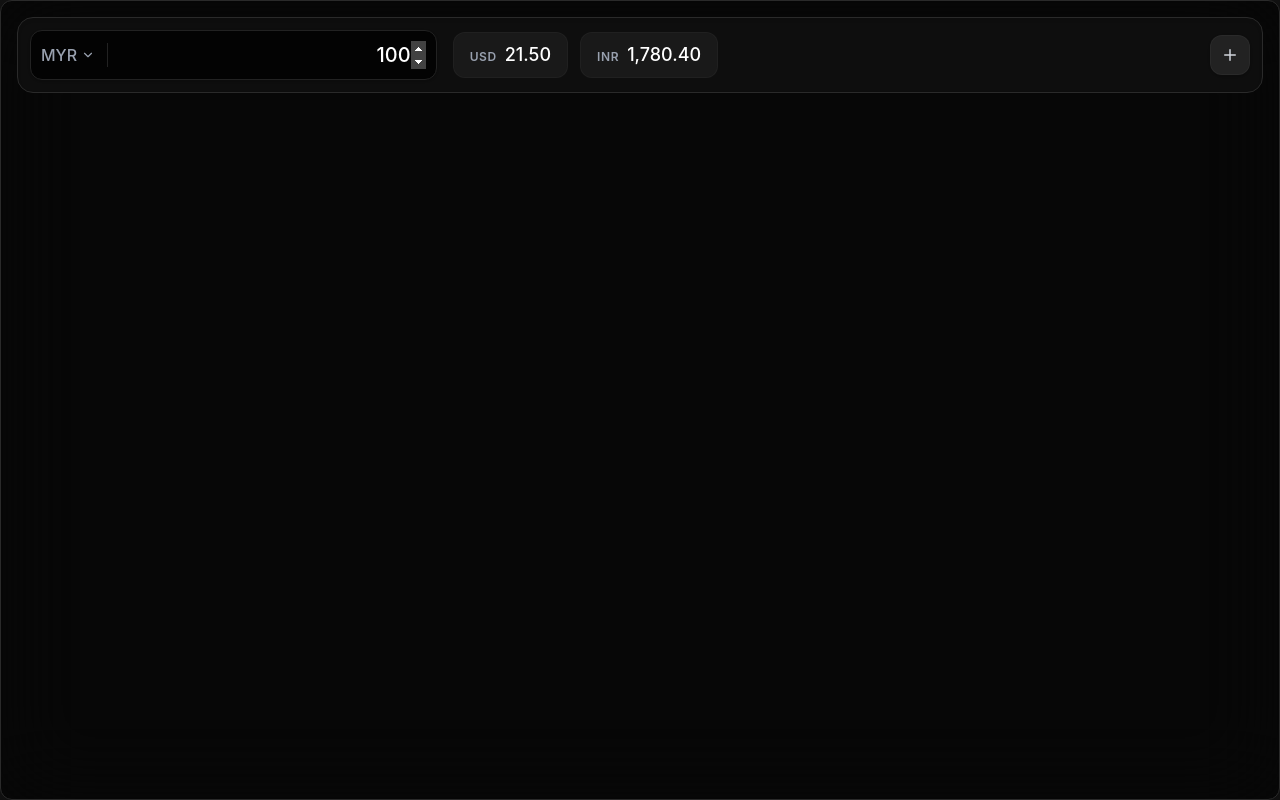
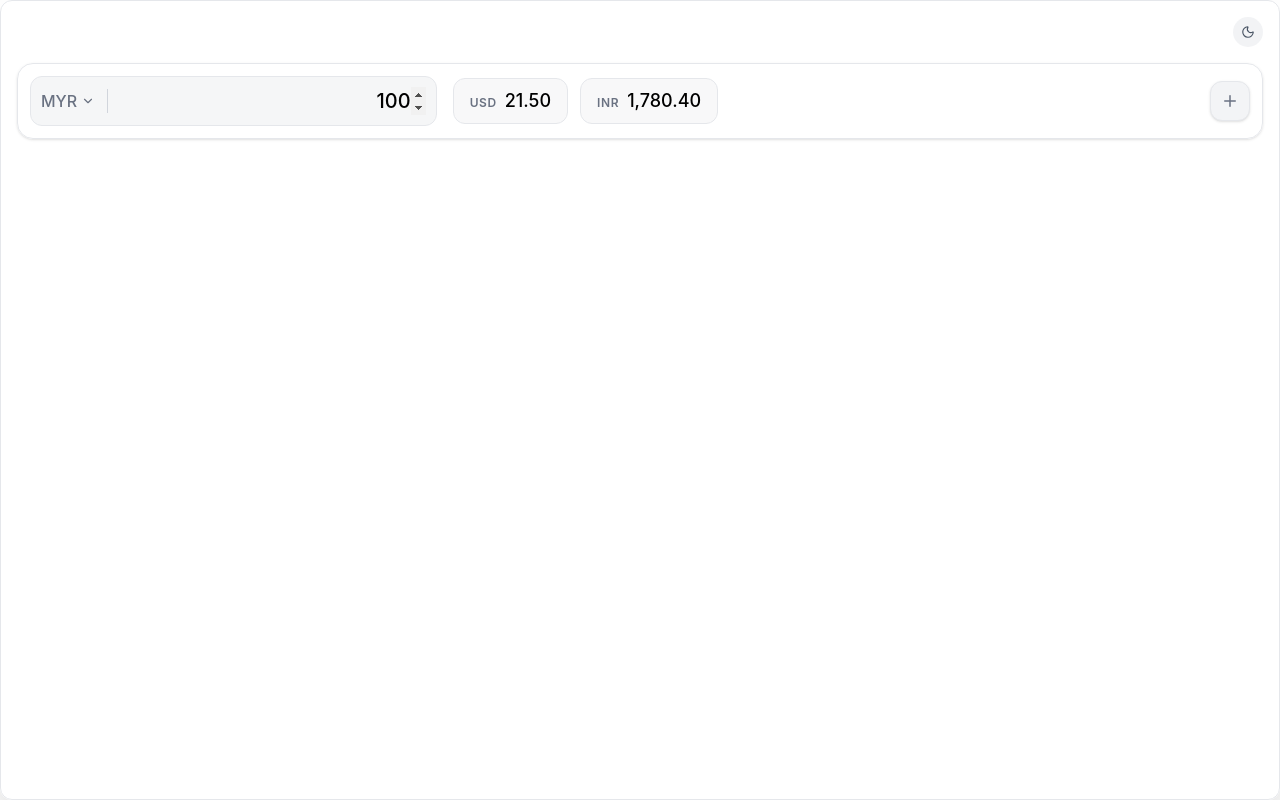
Before and after one commit to raunaqness/fluxbox, a React (Vite) app: page / in a window 1280 px wide. Built offline with nearby package versions, Linux system fonts and the light colour scheme.

Commit message:
Support Light/Dark Themes with Light Default

```diff
--- a/src/App.css
+++ b/src/App.css
@@ -2,31 +2,18 @@
 
 @theme {
   --font-sans: "Inter", -apple-system, BlinkMacSystemFont, "Segoe UI", Roboto, Helvetica, Arial, sans-serif;
-  --color-base-900: #000000;
-  --color-base-800: #111111;
-  --color-base-700: #222222;
-  --color-base-600: #333333;
-  --color-border: #2a2a2a;
 }
 
-@custom-variant dark (&:is(.dark *));
-
-:root {
-  /* Set color-scheme to dark because this is a dark-mode first design */
-  color-scheme: dark;
-}
+@variant dark (&:is(.dark *));
 
 body {
   margin: 0;
   padding: 0;
-  /* `bg-transparent` is crucial for the tauri window transparency to work */
   background-color: transparent;
-  color: #c0caf5;
   font-family: var(--font-sans);
   -webkit-font-smoothing: antialiased;
   -moz-osx-font-smoothing: grayscale;
   overflow: hidden;
-  /* Prevent text selection */
   user-select: none;
   -webkit-user-select: none;
 }
--- a/src/App.tsx
+++ b/src/App.tsx
@@ -1,9 +1,10 @@
 import { useState, useEffect, useRef } from "react";
-import { ChevronDown, Plus } from "lucide-react";
+import { ChevronDown, Plus, Moon, Sun } from "lucide-react";
 import "./App.css";
 
 function App() {
   const [amount, setAmount] = useState<string>("100");
+  const [isDarkMode, setIsDarkMode] = useState<boolean>(false);
   const inputRef = useRef<HTMLInputElement>(null);
 
   // Focus input automatically when window appears
@@ -11,15 +12,34 @@ function App() {
     inputRef.current?.focus();
   }, []);
 
+  // Update HTML class for toggling dark mode
+  useEffect(() => {
+    if (isDarkMode) {
+      document.documentElement.classList.add("dark");
+    } else {
+      document.documentElement.classList.remove("dark");
+    }
+  }, [isDarkMode]);
+
   return (
-    <main className="flex-1 flex flex-col w-full h-full bg-base-900/60 backdrop-blur-2xl rounded-xl border border-border shadow-2xl overflow-hidden p-4 gap-4">
+    <main className="flex-1 flex flex-col w-full h-full bg-white/60 dark:bg-black/60 backdrop-blur-2xl rounded-xl border border-gray-200 dark:border-gray-800 shadow-2xl overflow-hidden p-4 gap-4 transition-colors duration-200">
+
+      {/* Top Header Row: Theme Toggle */}
+      <div className="flex justify-end w-full">
+        <button
+          onClick={() => setIsDarkMode(!isDarkMode)}
+          className="p-2 rounded-full bg-gray-200/50 dark:bg-neutral-800/50 hover:bg-gray-300/50 dark:hover:bg-neutral-700/50 text-gray-600 dark:text-gray-400 hover:text-black dark:hover:text-white transition-colors cursor-pointer"
+        >
+          {isDarkMode ? <Sun size={14} /> : <Moon size={14} />}
+        </button>
+      </div>
 
       {/* Box 1: Currency Converter */}
-      <div className="flex items-center gap-4 bg-base-800/80 p-3 rounded-2xl border border-border shadow-inner">
+      <div className="flex items-center gap-4 bg-white/80 dark:bg-black/80 p-3 rounded-2xl border border-gray-200 dark:border-gray-800 shadow-sm transition-colors duration-200">
 
         {/* Left Section: Toggle + Input */}
-        <div className="flex items-center bg-base-900/80 rounded-xl p-2.5 flex-shrink-0 w-1/3 min-w-[140px] shadow-sm border border-base-700">
-          <button className="flex items-center gap-1 text-gray-400 hover:text-white font-medium pr-3 border-r border-base-700 transition-colors cursor-pointer">
+        <div className="flex items-center bg-gray-100/80 dark:bg-neutral-900/80 rounded-xl p-2.5 flex-shrink-0 w-1/3 min-w-[140px] border border-gray-200 dark:border-neutral-800 transition-colors duration-200">
+          <button className="flex items-center gap-1 text-gray-500 dark:text-gray-400 hover:text-black dark:hover:text-white font-medium pr-3 border-r border-gray-300 dark:border-neutral-700 transition-colors cursor-pointer outline-none">
             <span>MYR</span>
             <ChevronDown size={14} />
           </button>
@@ -29,25 +49,25 @@ function App() {
             value={amount}
             onChange={(e) => setAmount(e.target.value)}
             placeholder="0"
-            className="flex-1 bg-transparent text-right text-xl font-medium text-white outline-none ml-3 placeholder:text-gray-600 w-full"
+            className="flex-1 bg-transparent text-right text-xl font-medium text-black dark:text-white outline-none ml-3 placeholder:text-gray-400 w-full"
             autoFocus
           />
         </div>
 
         {/* Right Section: Target Currencies */}
         <div className="flex flex-1 items-center gap-3 overflow-x-auto no-scrollbar">
-          <div className="bg-base-700/60 hover:bg-base-600/50 transition-colors px-4 py-2 rounded-xl flex items-baseline gap-2 border border-base-600/30 cursor-default">
-            <span className="text-gray-400 text-xs font-semibold tracking-wider">USD</span>
-            <span className="text-white font-medium text-lg">21.50</span>
+          <div className="bg-gray-100/60 dark:bg-neutral-800/60 hover:bg-gray-200/50 dark:hover:bg-neutral-700/50 transition-colors duration-200 px-4 py-2 rounded-xl flex items-baseline gap-2 border border-gray-200 dark:border-neutral-800 cursor-default">
+            <span className="text-gray-500 dark:text-gray-400 text-xs font-semibold tracking-wider">USD</span>
+            <span className="text-black dark:text-white font-medium text-lg">21.50</span>
           </div>
-          <div className="bg-base-700/60 hover:bg-base-600/50 transition-colors px-4 py-2 rounded-xl flex items-baseline gap-2 border border-base-600/30 cursor-default">
-            <span className="text-gray-400 text-xs font-semibold tracking-wider">INR</span>
-            <span className="text-white font-medium text-lg">1,780.40</span>
+          <div className="bg-gray-100/60 dark:bg-neutral-800/60 hover:bg-gray-200/50 dark:hover:bg-neutral-700/50 transition-colors duration-200 px-4 py-2 rounded-xl flex items-baseline gap-2 border border-gray-200 dark:border-neutral-800 cursor-default">
+            <span className="text-gray-500 dark:text-gray-400 text-xs font-semibold tracking-wider">INR</span>
+            <span className="text-black dark:text-white font-medium text-lg">1,780.40</span>
           </div>
         </div>
 
         {/* Extreme Right: + Button */}
-        <button className="w-10 h-10 flex items-center justify-center rounded-xl bg-base-700 hover:bg-base-600 text-gray-300 hover:text-white transition-all flex-shrink-0 border border-base-600/50 shadow-sm cursor-pointer active:scale-95">
+        <button className="w-10 h-10 flex items-center justify-center rounded-xl bg-gray-100 dark:bg-neutral-800 hover:bg-gray-200 dark:hover:bg-neutral-700 text-gray-500 dark:text-gray-400 hover:text-black dark:hover:text-white transition-all duration-200 flex-shrink-0 border border-gray-200 dark:border-neutral-700 shadow-sm cursor-pointer active:scale-95">
           <Plus size={18} />
         </button>
       </div>
```
Also changed, not shown: 1 other file (tests, documents, lock files or other folders).
